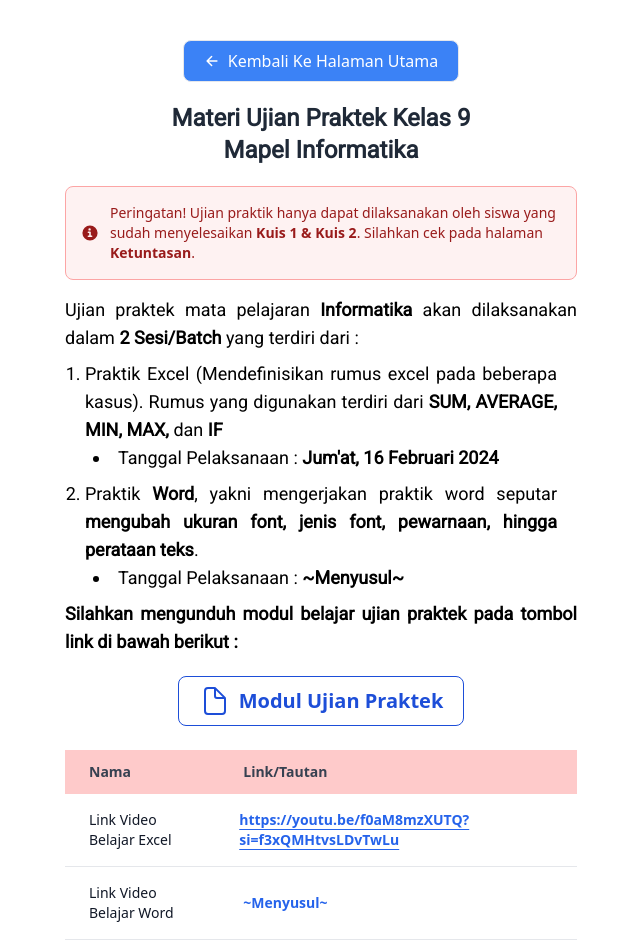
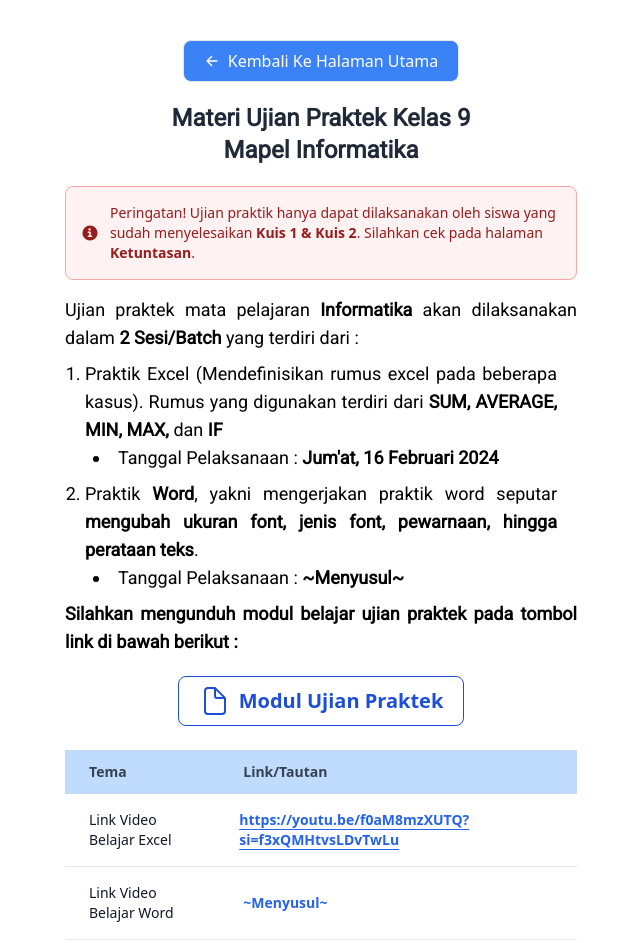
Before and after one commit to wanglaga/kuiskelas9, a website: page kuis/kuis3.html in a window 1280 px wide. Shown: the whole page, without its empty margins (319-959 px from the left). Drawn offline with nearby package versions, Linux system fonts and the light colour scheme.

Commit message:
Febri Selesai Kuis 2

```diff
--- a/kuis/kuis3.html
+++ b/kuis/kuis3.html
@@ -75,10 +75,10 @@
     </div>
     <div class="relative max-w-lg mx-auto overflow-x-auto">
       <table class="table-auto w-full text-sm text-left rtl:text-right text-gray-500">
-        <thead class="text-sm text-gray-700 bg-red-200">
+        <thead class="text-sm text-gray-700 bg-blue-200">
           <tr>
             <th scope="col" class="px-6 py-3">
-              Nama
+              Tema
             </th>
             <th scope="col" class="px-6 py-3">
               Link/Tautan
```
Also changed, not shown: kuis/ketuntasan.html (+0 -1 lines).
